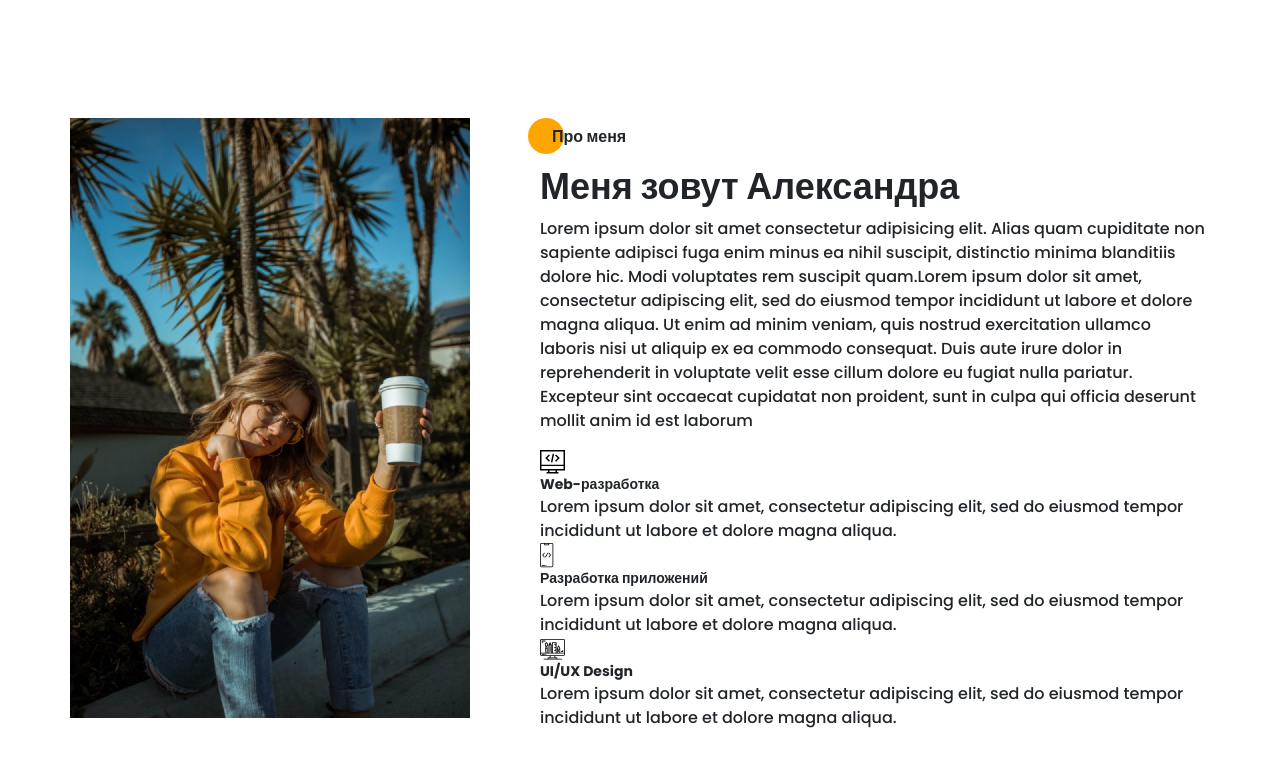
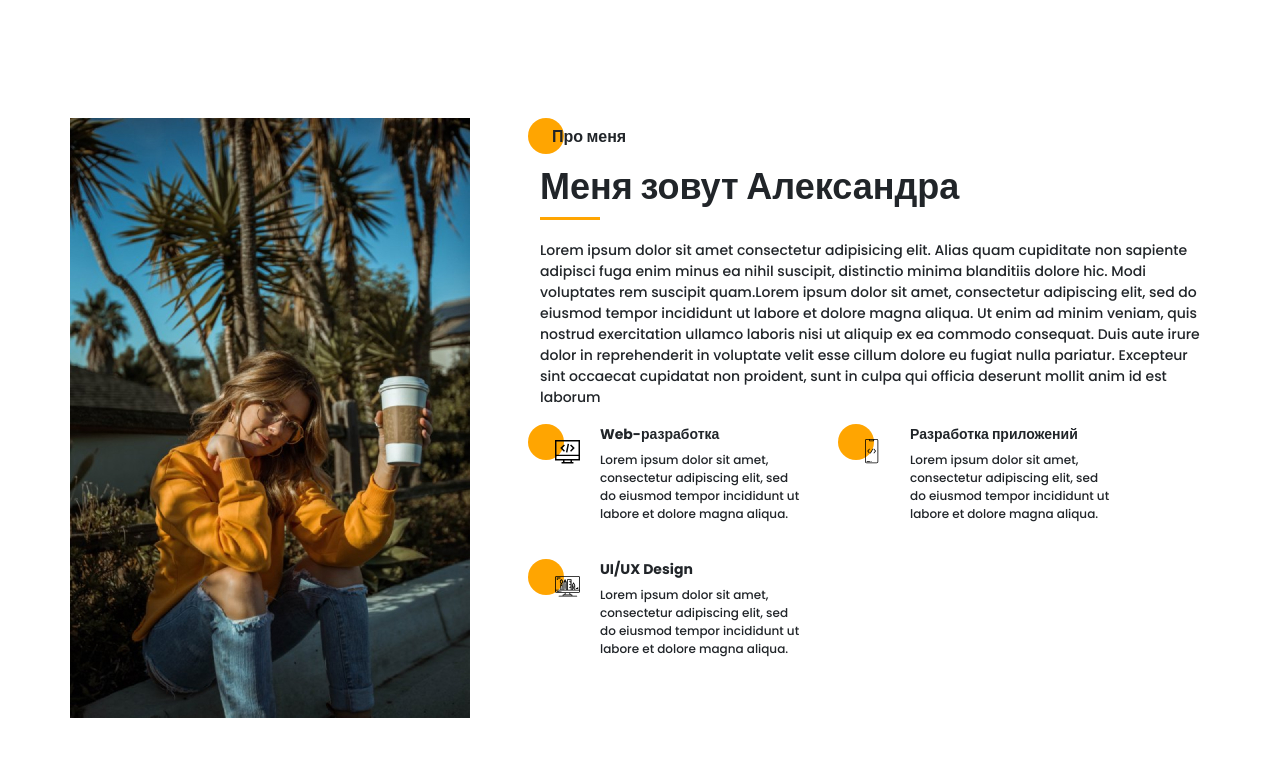
Before and after one commit to Iceblinkil/portfolio, a website: page src/index.html in a window 1280 px wide. Shown: the part 802-1569 px from the top of the page. Drawn offline with nearby package versions, Linux system fonts and the light colour scheme; files that its build step writes are made by us from their sources; files whose address does not match are found by name.

Commit message:
lesson 2

```diff
--- a/src/sass/base/_mixins.scss
+++ b/src/sass/base/_mixins.scss
@@ -19,6 +19,6 @@
         height: 3px;
         border-radius: 10px;
         background: $main-color;
-        z-index: -1;
+        color: $main-color;
     }
 }
--- a/src/sass/blocks/_about.scss
+++ b/src/sass/blocks/_about.scss
@@ -26,8 +26,34 @@
         padding: 1px 0 0 12px;
         @include before_circle;
     }
-
-    .divider {
-        @include divider;
+    &__text {
+        margin-top: 20px;
+        font-size: 14px;
+        line-height: 21px;
+    }
+    &__skills {
+        display: grid;
+        grid-template: repeat(2, minmax(115px, auto)) / repeat(2, 260px);
+        grid-auto-rows: 1fr;
+        column-gap: 50px;
+        row-gap: 20px;
+        &-item {
+            display: grid;
+            grid-template-columns: 40px 200px;
+            column-gap: 20px;
+        }
+        &-circle {
+            position: relative;
+            padding: 15px 0 0 15px;
+            @include before_circle;
+            &:before {
+                top: 0;
+            }
+        }
+        &-text {
+            margin-top: 6px;
+            font-size: 12px;
+            line-height: 18px;
+        }
     }
 }
--- a/src/sass/style.scss
+++ b/src/sass/style.scss
@@ -15,6 +15,13 @@
     margin: 0 auto;
 }
 
+.divider {
+    width: 60px;
+    height: 3px;
+    background-color: $main-color;
+    margin-top: 25px;
+}
+
 @import 'blocks/promo';
 @import 'blocks/title';
 @import 'blocks/button';
```
Also changed, not shown: dist/css/style.min.css.
